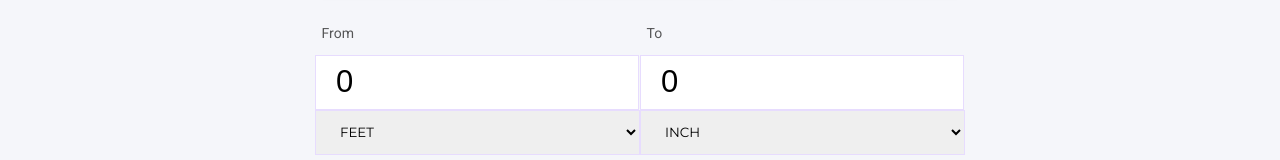
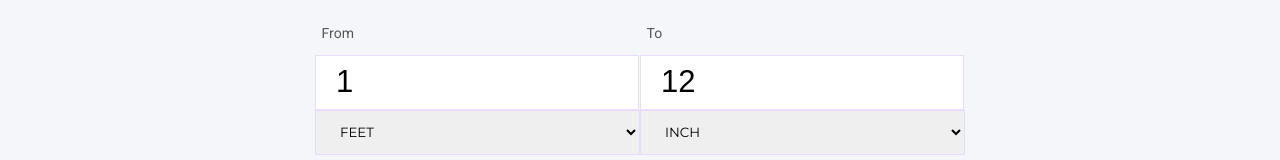
Before and after one commit to gajanan15/Quantity-Measurement-Angular, an Angular app: page / in a window 1280 px wide. Shown: the part 343-503 px from the top of the page. Built offline with nearby package versions, Linux system fonts and the light colour scheme.

Commit message:
[Gajanan]Refactor : Set Initial Value For Every Units

```diff
--- a/src/app/component/conversions/conversions.component.html
+++ b/src/app/component/conversions/conversions.component.html
@@ -1,13 +1,15 @@
 <div
   class="conversion-input"
-  fxLayout="row" fxLayoutAlign="center center" fxLayout.xs='column'
+  fxLayout="row"
+  fxLayoutAlign="center center"
+  fxLayout.xs="column"
 >
   <div fxLayout="column" class="from-text">
     <p class="from">From</p>
     <input
       type="text"
-      [value]="boxValue === 'boxOne' ? 0 : finalResult"
-      (keyup)="conversionBox($event, 'boxOne')"
+      [value]="boxValue === 'boxOne' ? initialValue : finalResult"
+      (keyup)="conversionBox($event.target.value, 'boxOne')"
       class="input-value"
     />
     <select
@@ -21,12 +23,12 @@
       </option>
     </select>
   </div>
-  <div fxLayout="column"  class="to-text">
+  <div fxLayout="column" class="to-text">
     <p class="from">To</p>
     <input
       type="text"
-      [value]="boxValue === 'boxOne' ? finalResult : 0"
-      (keyup)="conversionBox($event, 'boxTwo')"
+      [value]="boxValue === 'boxOne' ? finalResult : initialValue"
+      (keyup)="conversionBox($event.target.value, 'boxTwo')"
       class="input-value"
     />
     <select
@@ -34,7 +36,6 @@
       required
       class="selected-field"
       (click)="subUnitsTWO($event)"
-
     >
       <option
         *ngFor="let subUnit of subUnit; let i = index"
--- a/src/app/component/conversions/conversions.component.ts
+++ b/src/app/component/conversions/conversions.component.ts
@@ -17,10 +17,10 @@ export class ConversionsComponent implements OnInit {
   units: string;
   initialUnit: string;
   outputUnit: string;
-  initialValue: number;
+  initialValue: number = 1;
   outputValue;
-  finalResult = 0;
-  boxValue: string = '';
+  finalResult: number = 12;
+  boxValue: string = 'boxOne';
   data;
 
   ngOnInit(): void {}
@@ -39,9 +39,11 @@ export class ConversionsComponent implements OnInit {
     };
   }
 
-  setFlag() {
+  setFlag(valueOne, valueTwo) {
     this.flagOne = false;
     this.flagTwo = false;
+    this.initialValue = valueOne;
+    this.finalResult = valueTwo;
   }
 
   originMethod() {
@@ -58,21 +60,21 @@ export class ConversionsComponent implements OnInit {
 
   conversionBox(data, boxName) {
     this.boxValue = boxName;
-    this.initialValue = data.target.value;
+    this.initialValue = data;
     if (!this.flagOne && !this.flagTwo) {
-      this.createData(this.subUnit[0], this.subUnit[1], data.target.value);
+      this.createData(this.subUnit[0], this.subUnit[1], data);
     }
 
     if (this.flagOne && !this.flagTwo) {
-      this.createData(this.initialUnit, this.subUnit[1], data.target.value);
+      this.createData(this.initialUnit, this.subUnit[1], data);
     }
 
     if (!this.flagOne && this.flagTwo) {
-      this.createData(this.subUnit[0], this.outputUnit, data.target.value);
+      this.createData(this.subUnit[0], this.outputUnit, data);
     }
 
     if (this.flagOne && this.flagTwo) {
-      this.createData(this.initialUnit, this.outputUnit, data.target.value);
+      this.createData(this.initialUnit, this.outputUnit, data);
     }
     this.originMethod();
   }
--- a/src/app/component/unit-type/unit-type.component.ts
+++ b/src/app/component/unit-type/unit-type.component.ts
@@ -1,5 +1,5 @@
 import { ConversionsComponent } from './../conversions/conversions.component';
-import { Component, OnInit,ViewChild } from '@angular/core';
+import { Component, OnInit, ViewChild } from '@angular/core';
 
 @Component({
   selector: 'app-unit-type',
@@ -50,7 +50,7 @@ export class UnitTypeComponent implements OnInit {
     this.onLength = false;
     this.onTemperature = false;
     this.subUnit = ['LITRE', 'MILLILITRE', 'GALLON'];
-    this.conversionComponent.setFlag()
+    this.conversionComponent.setFlag(1, 1000);
   }
 
   onOutVolume() {
@@ -73,7 +73,7 @@ export class UnitTypeComponent implements OnInit {
     this.onLength = false;
     this.onVolume = false;
     this.subUnit = ['CELSIUS', 'FAHRENHEIT'];
-    this.conversionComponent.setFlag()
+    this.conversionComponent.setFlag(0, 32);
   }
 
   onTempOut() {
@@ -96,7 +96,7 @@ export class UnitTypeComponent implements OnInit {
     this.onTemperature = false;
     this.onVolume = false;
     this.subUnit = ['FEET', 'INCH', 'YARD', 'CENTIMETER'];
-    this.conversionComponent.setFlag()
+    this.conversionComponent.setFlag(1, 12);
   }
 
   onOut() {
```
